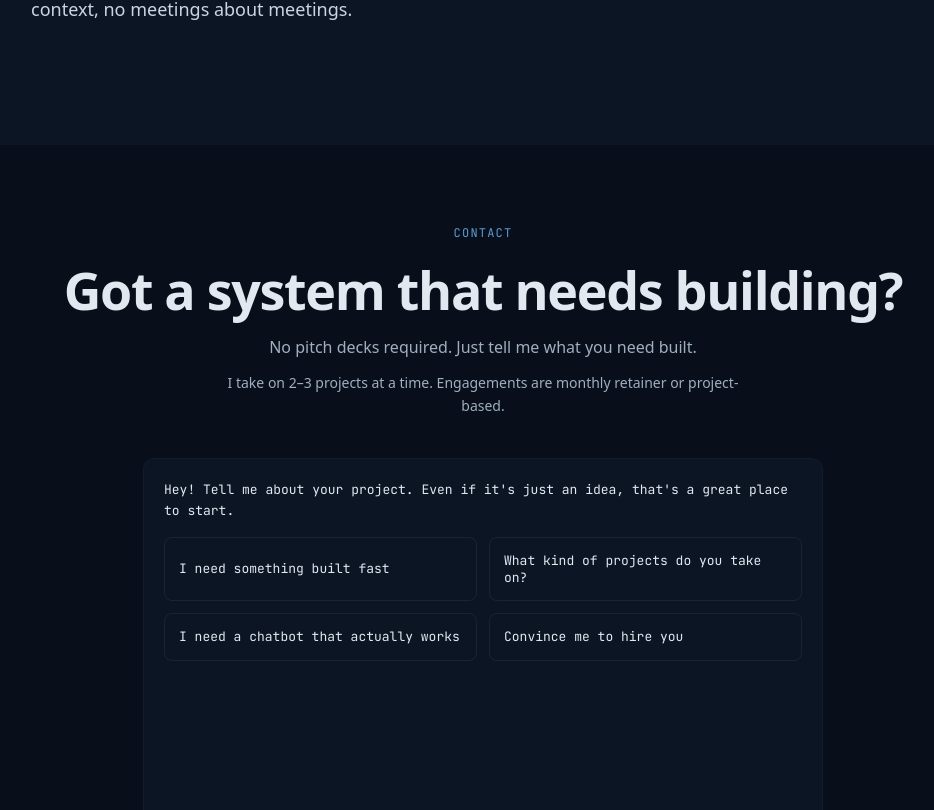
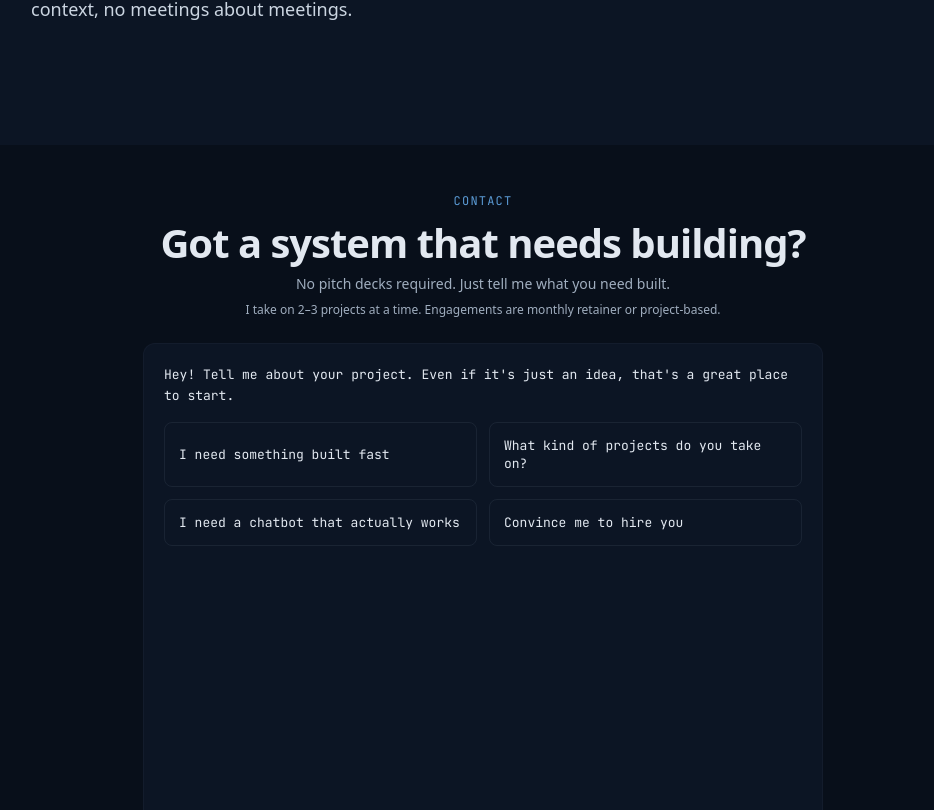
Before and after one commit to hershey-g/hersheyg.com, a Next.js app: page / in a window 1280 px wide. Shown: the part 3510-4320 px from the top of the page, without its empty margins (157-1091 px from the left). Built offline with nearby package versions, Linux system fonts and the light colour scheme.

Commit message:
fix: compact contact section header so chat fits in viewport on scroll

```diff
--- a/src/components/IntakeAgent.tsx
+++ b/src/components/IntakeAgent.tsx
@@ -311,26 +311,26 @@ export default function IntakeAgent() {
   return (
     <section
       id="contact"
-      className="min-h-screen flex flex-col bg-bg scroll-mt-[200px] sm:scroll-mt-[240px]"
+      className="min-h-screen flex flex-col bg-bg scroll-mt-14 sm:scroll-mt-20"
     >
-      {/* Section header */}
-      <div className="text-center pt-12 sm:pt-20 pb-6 sm:pb-10 px-6 sm:px-12">
-        <p className="font-mono text-xs tracking-widest uppercase text-accent-lit mb-5">
+      {/* Section header — compact so header + chat fit in one viewport */}
+      <div className="text-center pt-8 sm:pt-12 pb-4 sm:pb-6 px-6 sm:px-12">
+        <p className="font-mono text-xs tracking-widest uppercase text-accent-lit mb-3">
           {COPY.contact.tag}
         </p>
-        <h2 className="text-[clamp(28px,5vw,52px)] font-extrabold leading-[1.1] tracking-tight mb-2 sm:mb-4">
+        <h2 className="text-[clamp(24px,4vw,40px)] font-extrabold leading-[1.1] tracking-tight mb-1.5 sm:mb-2">
           {COPY.contact.heading}
         </h2>
-        <p className="text-base text-dim leading-relaxed max-w-[540px] mx-auto mb-1.5 sm:mb-3">
+        <p className="text-sm text-dim leading-relaxed max-w-[540px] mx-auto mb-1">
           {COPY.contact.sub}
         </p>
-        <p className="text-sm text-dim leading-relaxed max-w-[540px] mx-auto">
+        <p className="text-xs text-dim leading-relaxed max-w-[540px] mx-auto">
           {COPY.contact.pricing}
         </p>
       </div>
 
       {/* Chat container */}
-      <div className="flex-1 flex flex-col items-center px-6 pb-8 sm:pb-16">
+      <div className="flex-1 flex flex-col items-center px-6 pb-6 sm:pb-10">
         <div className="max-w-[680px] w-full bg-bg-2 border border-line/50 rounded-xl overflow-hidden flex flex-col flex-1 min-h-[420px] max-h-[600px]">
           {/* Messages area */}
           <div
```
